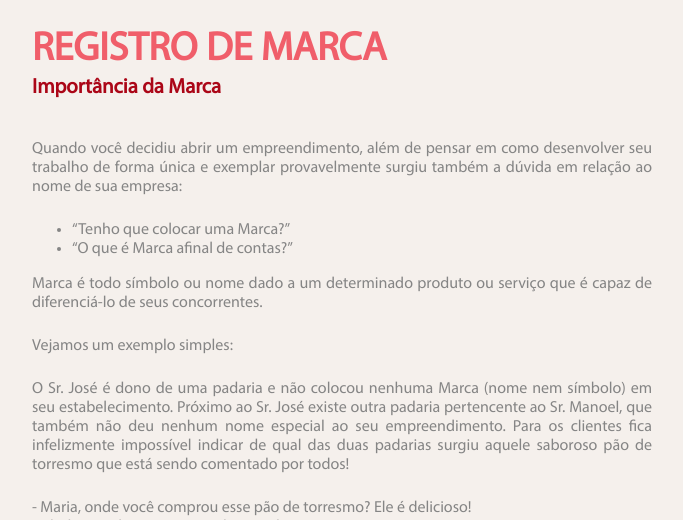
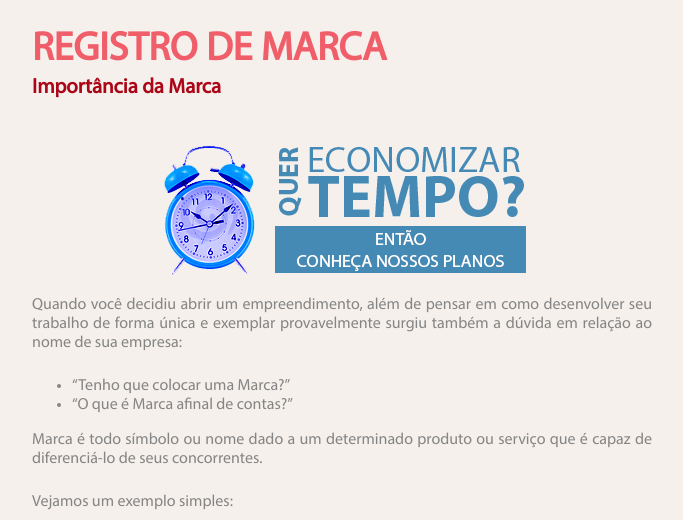
Before and after one commit to venturalp/Corema, a PHP site: page /registro_marca.php in a window 1280 px wide. Shown: the part 110-630 px from the top of the page, without its empty margins (298-981 px from the left). Run offline with PHP 8.4, Linux system fonts and the light colour scheme.

Commit message:
Img nossos_planos

```diff
--- a/css/estilos.css
+++ b/css/estilos.css
@@ -963,6 +963,12 @@ button.blue {
     text-align: justify;
 }
 
+.informativo-container img{
+    display: block;
+    margin-left: auto;
+    margin-right: auto ;
+}
+
 .informativo-container li{
     color: #858585;
 }
--- a/registro_marca.php
+++ b/registro_marca.php
@@ -20,6 +20,7 @@
                     <h1>REGISTRO DE MARCA</h1>
                     <h3 class="subtitulo-content">Importância da Marca</h3>
                     <article class="informativo-content">
+                    <a href="nossos_planos.php"><img src="images/nossos_planos.png"/></a>
                     <p>Quando você decidiu abrir um empreendimento, além de pensar em como desenvolver seu trabalho de forma única e exemplar provavelmente surgiu também a dúvida em relação ao nome de sua empresa: </p>
                     <ul>
                         <li>“Tenho que colocar uma Marca?”</li>
```
